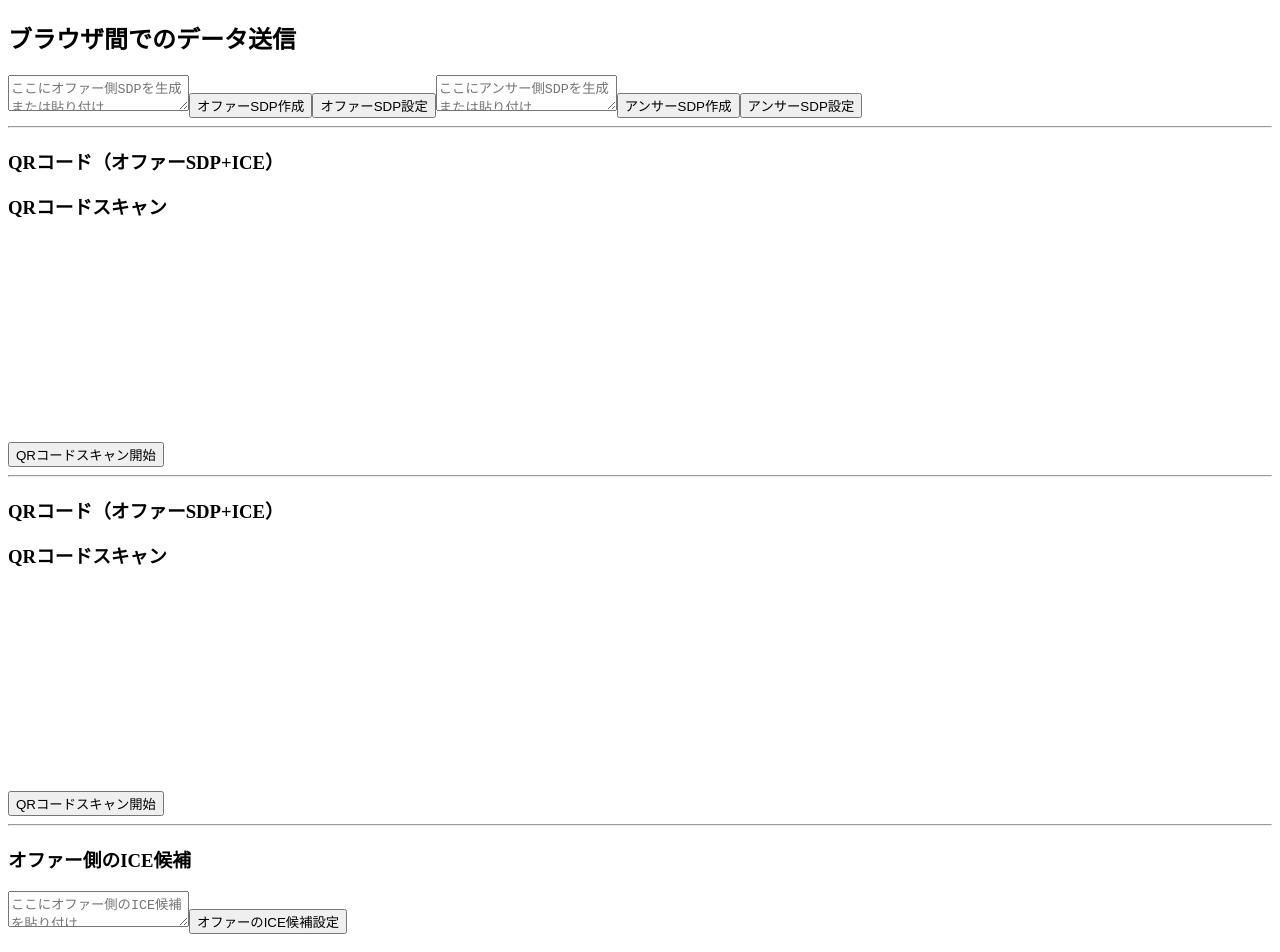
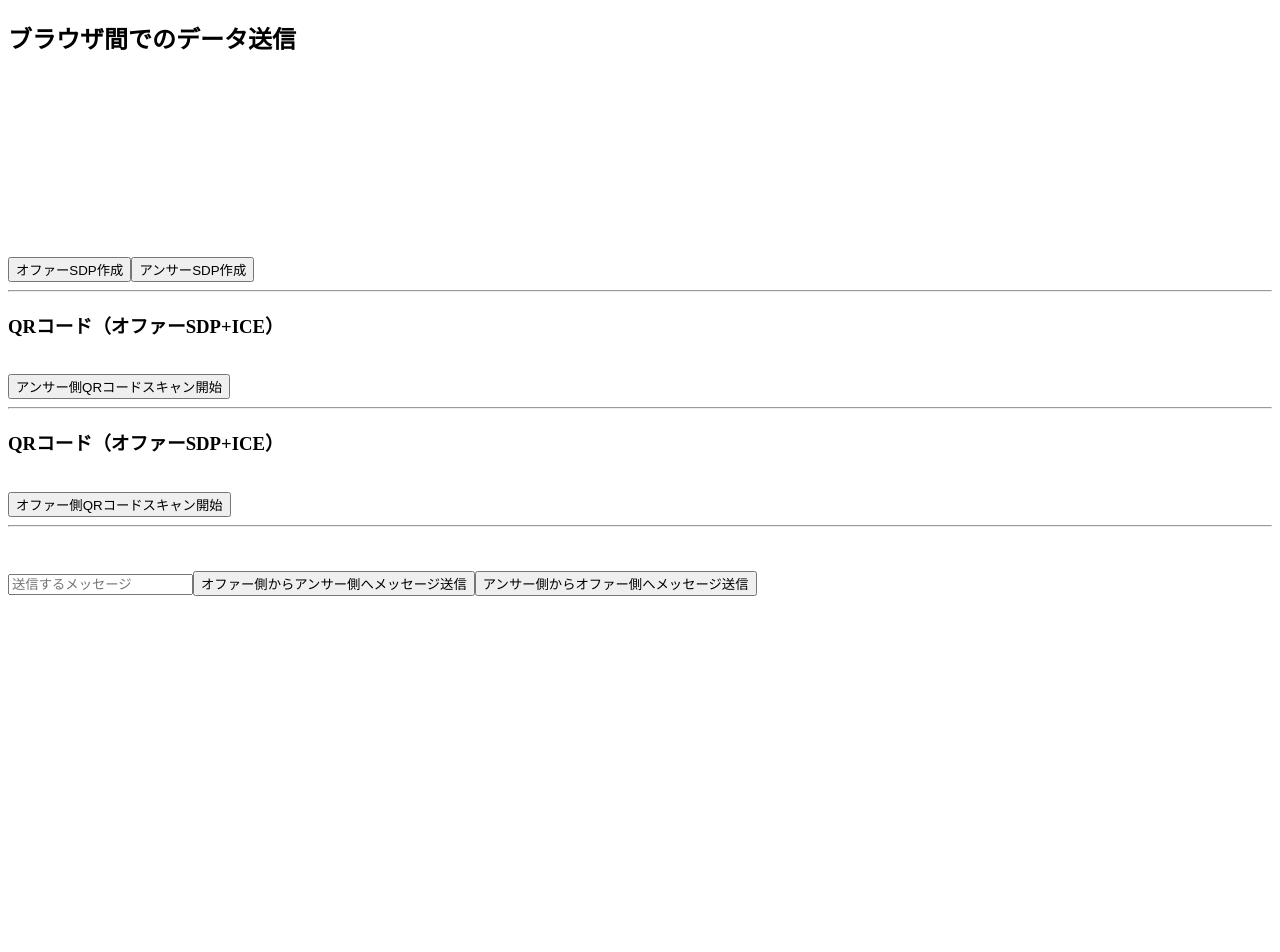
Before and after one commit to ht0625/web_rtc, a Nuxt app: page / in a window 1280 px wide. Shown: the top 952 px of the page. After the commit the page ends 800 px from the top, so only its background shows below. Built offline with nearby package versions, Linux system fonts and the light colour scheme.

Commit message:
不要なコード（テキストエリア等）削除

```diff
--- a/app.vue
+++ b/app.vue
@@ -3,13 +3,14 @@
     <h2>ブラウザ間でのデータ送信</h2>
 
     <!-- オファー側SDPの表示領域 -->
-    <textarea v-model="offerSDP" placeholder="ここにオファー側SDPを生成または貼り付け"></textarea>
+    <!-- <textarea v-model="offerSDP" placeholder="ここにオファー側SDPを生成または貼り付け"></textarea> -->
     <button @click="createOffer">オファーSDP作成</button>
-    <button @click="setOffer">オファーSDP設定</button>
+    <!-- <button @click="setOffer">オファーSDP設定</button> -->
     <!-- アンサー側SDPの表示領域 -->
-    <textarea v-model="answerSDP" placeholder="ここにアンサー側SDPを生成または貼り付け"></textarea>
+    <!-- <textarea v-model="answerSDP" placeholder="ここにアンサー側SDPを生成または貼り付け"></textarea> -->
     <button @click="createAnswer">アンサーSDP作成</button>
-    <button @click="setAnswer">アンサーSDP設定</button>
+    <!-- <button @click="setAnswer">アンサーSDP設定</button> -->
+    <video ref="video" width="300" height="200" autoplay muted></video>
     <hr>
     <!-- オファーQRコード表示 -->
     <h3>QRコード（オファーSDP+ICE）</h3>
@@ -18,10 +19,9 @@
     </div>
 
     <!-- QRコード読み取り -->
-    <h3>QRコードスキャン</h3>
-    <video ref="video" width="300" height="200" autoplay muted></video>
+    <!-- <h3>QRコードスキャン</h3> -->
     <br>
-    <button @click="startQrScanner">QRコードスキャン開始</button>
+    <button @click="startQrScanner">アンサー側QRコードスキャン開始</button>
     <p v-if="scannedData">スキャン結果: {{ scannedData }}</p>
     <hr>
     <!-- オファーQRコード表示 -->
@@ -31,21 +31,21 @@
     </div>
 
     <!-- QRコード読み取り -->
-    <h3>QRコードスキャン</h3>
-    <video ref="video" width="300" height="200" autoplay muted></video>
+    <!-- <h3>QRコードスキャン</h3> -->
+    <!-- <video ref="video" width="300" height="200" autoplay muted></video> -->
     <br>
-    <button @click="startQrScannerAnswer">QRコードスキャン開始</button>
+    <button @click="startQrScannerAnswer">オファー側QRコードスキャン開始</button>
     <p v-if="scannedDataAnswer">スキャン結果: {{ scannedDataAnswer }}</p>
     <hr>
     <!-- オファー側ICE候補の表示領域 -->
-    <h3>オファー側のICE候補</h3>
+    <!-- <h3>オファー側のICE候補</h3>
     <textarea v-model="offerIceCandidates" placeholder="ここにオファー側のICE候補を貼り付け"></textarea>
-    <button @click="addIceCandidatesOffer">オファーのICE候補設定</button>
+    <button @click="addIceCandidatesOffer">オファーのICE候補設定</button> -->
 
     <!-- アンサー側ICE候補の表示領域 -->
-    <h3>アンサー側のICE候補</h3>
+    <!-- <h3>アンサー側のICE候補</h3>
     <textarea v-model="answerIceCandidates" placeholder="ここにアンサー側のICE候補を貼り付け"></textarea>
-    <button @click="addIceCandidatesAnswer">アンサー側のICE候補設定</button>
+    <button @click="addIceCandidatesAnswer">アンサー側のICE候補設定</button> -->
 
     <br><br>
 
@@ -128,7 +128,7 @@ const createOffer = async () => {
       console.log('ICE候補収集が完了しました');
       const data = {
         offerSDP: offerSDP.value,
-        offerIceCandidates: offerIceCandidates.value.split('\n').filter(Boolean).splice(0,1),
+        offerIceCandidates: offerIceCandidates.value.split('\n').filter(Boolean).slice(0,1)
       };
       console.log('生成するQRコードデータ:', data);
       qrCodeData.value = await QRCode.toDataURL(JSON.stringify(data));
@@ -221,7 +221,7 @@ const createAnswer = async () => {
       console.log('ICE候補収集が完了しました');
       const data = {
         answerSDP: answerSDP.value,
-        answerIceCandidates: answerIceCandidates.value.split('\n').filter(Boolean).splice(0,1),
+        answerIceCandidates: answerIceCandidates.value.split('\n').filter(Boolean).slice(0,1),
       };
       console.log('生成するQRコードデータ:', data);
       qrCodeData.value = await QRCode.toDataURL(JSON.stringify(data));
```
